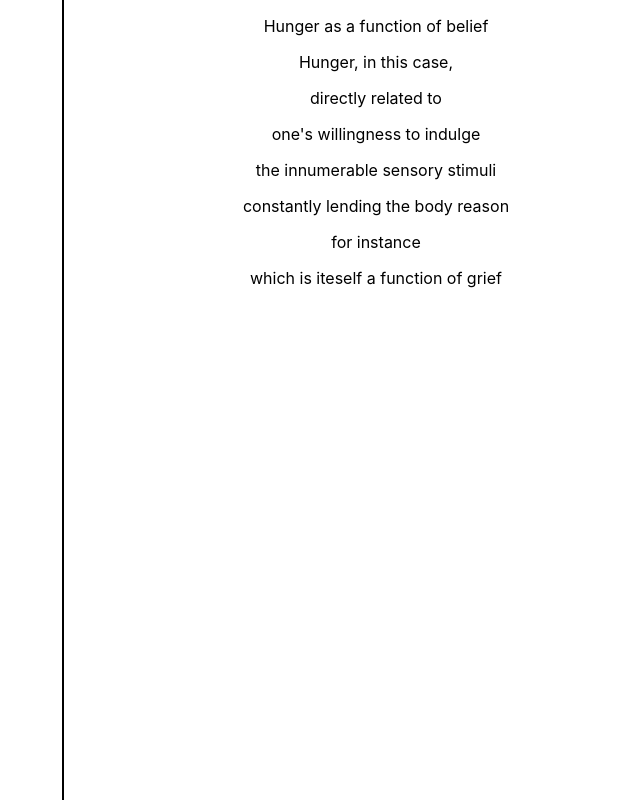
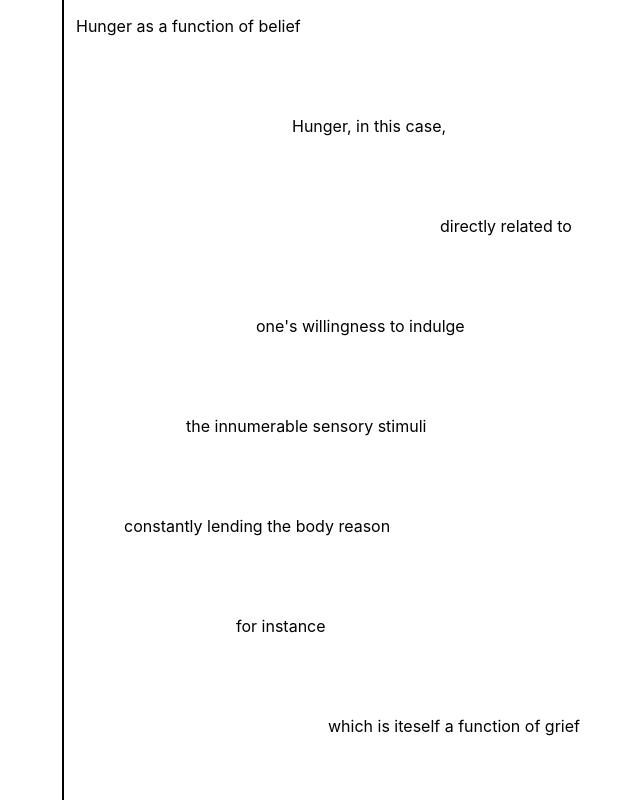
Before and after one commit to taylorwilhite/hunger-poem, a React (Create React App) app: page / in a window 1280 px wide. Shown: the whole page, without its empty margins (592-1232 px from the left). Built offline with nearby package versions, Linux system fonts and the light colour scheme.

Commit message:
randomize position of fragments

```diff
--- a/src/App.css
+++ b/src/App.css
@@ -35,6 +35,8 @@
 } */
 .clickable-fragment {
   cursor: pointer;
+  position: absolute;
+  white-space: nowrap;
 }
 .fragment {
   display: inline-block;
@@ -50,4 +52,5 @@
 .rightpanel {
   border-left: 1px solid black;
   width: 50%;
+  position: relative;
 }
--- a/src/components/ClickableFragment/index.js
+++ b/src/components/ClickableFragment/index.js
@@ -1,7 +1,28 @@
-import React, { useState } from 'react'
+import React, { useState, useRef, useEffect } from 'react'
+
+const maxLeft = width => {
+  const panelWidth = (window.innerWidth / 2)
+  const maxWidth = (panelWidth - (width + 10))
+
+  return maxWidth
+}
+
+const fragStyle = (num, width) => {
+  return {
+    top: `${num * 100}px`,
+    left: Math.floor(Math.random() * maxLeft(width))
+  }
+}
 
 const ClickableFragment = props => {
   const [clicked, setClicked] = useState(false);
+  const [style, setStyle] = useState({});
+  const fragRef = useRef();
+
+  useEffect(() => {
+    const width = fragRef.current ? fragRef.current.offsetWidth : 0;
+    setStyle(fragStyle(props.order, width))
+  }, [props.order])
 
   const handleClick = (payload) => {
     setClicked(true);
@@ -10,7 +31,9 @@ const ClickableFragment = props => {
   return (
     <p
       className={'clickable-fragment' + (clicked ? ' clicked-fragment' : '')}
-      onClick={() => handleClick(props.children)}>
+      onClick={() => handleClick(props.children)}
+      style={style}
+      ref={fragRef}>
         {props.children}
     </p>
   )
--- a/src/components/RightPanel/index.js
+++ b/src/components/RightPanel/index.js
@@ -4,9 +4,13 @@ import ClickableFragment from '../ClickableFragment'
 const RightPanel = props => {
   return (
     <div className="rightpanel">
-      {props.fragments.map(fragment => {
+      {props.fragments.map((fragment, i) => {
         return(
-          <ClickableFragment clickHandle={props.clickHandle}>{fragment}</ClickableFragment>
+          <ClickableFragment key={i}
+            order={i}
+            clickHandle={props.clickHandle}>
+              {fragment}
+          </ClickableFragment>
         )
       })}
     </div>
```
